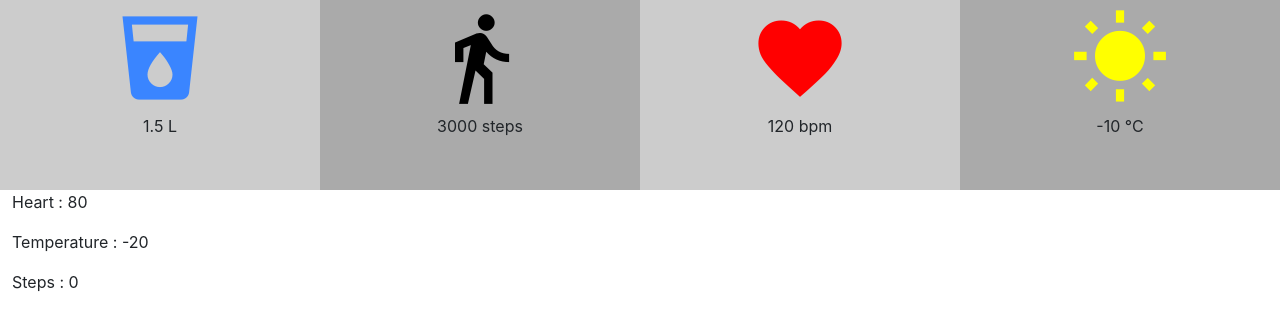
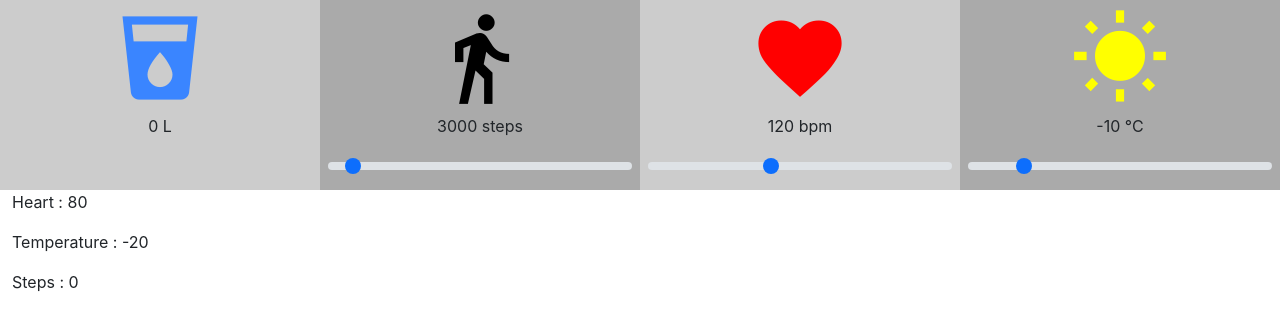
Before and after one commit to EverFJ/elsy, a React (Create React App) app: page / in a window 1280 px wide. Shown: the top 330 px of the page. Built offline with nearby package versions, Linux system fonts and the light colour scheme.

Commit message:
adding sliders

```diff
--- a/src/App.js
+++ b/src/App.js
@@ -1,5 +1,6 @@
 import React from "react";
 import Box from "./components/Box";
+// import "./styles/global.css";
 
 const tempMin = -20;
 const tempMax = 40;
@@ -10,30 +11,89 @@ const stepsMax = 50000;
 
 // créer un array d objet avec les props (clé + valeur)
 // Utiliser un map pour assigner les props
-const boxes = [
-  { icon: "local_drink", color: "#3A85FF", value: 1.5, unit: "L" },
-  { icon: "directions_walk", color: "black", value: 3000, unit: "steps" },
-  { icon: "favorite", color: "red", value: 120, unit: "bpm" },
-  { icon: "wb_sunny", color: "yellow", value: -10, unit: "°C" },
-];
+
+// const boxes = [
+//   { icon: "local_drink", color: "#3A85FF", value: 1.5, unit: "L" },
+//   { icon: "directions_walk", color: "black", value: 3000, unit: "steps" },
+//   { icon: "favorite", color: "red", value: 120, unit: "bpm" },
+//   { icon: "wb_sunny", color: "yellow", value: -10, unit: "°C" },
+// ];
 
 class App extends React.Component {
+  constructor(props) {
+    super(props);
+
+    this.state = {
+      water: 0,
+      heart: 120,
+      temperature: -10,
+      steps: 3000,
+    };
+  }
+
+  onHeartChange = (e) => {
+    this.setState({
+      heart: e,
+    });
+  };
+  onTempChange = (e) => {
+    this.setState({
+      temperature: e,
+    });
+  };
+  onStepChange = (e) => {
+    this.setState({
+      steps: e,
+    });
+  };
+
   render() {
-    // console.log("propsArray", boxes.map((elem) => elem.icon)[0]);
     return (
       <div className="container-fluid">
         <div className="row">
           {/* Water */}
-          {/* <Box icon="local_drink" color="#3A85FF" value={1.5} unit="L" /> */}
+          <Box
+            icon="local_drink"
+            color="#3A85FF"
+            value={this.state.water}
+            unit="L"
+            primary
+            water
+          />
           {/* Steps */}
-          {/* <Box icon="directions_walk" color="black" value={3000} unit="steps" /> */}
+          <Box
+            icon="directions_walk"
+            color="black"
+            value={this.state.steps}
+            unit="steps"
+            min={stepsMin}
+            max={stepsMax}
+            onChange={this.onStepChange}
+          />
           {/* Heart */}
-          {/* <Box icon="favorite" color="red" value={120} unit="bpm" /> */}
+          <Box
+            icon="favorite"
+            color="red"
+            value={this.state.heart}
+            unit="bpm"
+            primary
+            min={heartMin}
+            max={heartMax}
+            onChange={this.onHeartChange}
+          />
           {/* Temperature */}
-          {/* <Box icon="wb_sunny" color="yellow" value={-10} unit="°C" /> */}
+          <Box
+            icon="wb_sunny"
+            color="yellow"
+            value={this.state.temperature}
+            unit="°C"
+            min={tempMin}
+            max={tempMax}
+            onChange={this.onTempChange}
+          />
 
           {/* ALL BOXES IN ONE OPERATION */}
-          {boxes.map((elem, index) => (
+          {/* {boxes.map((elem, index) => (
             <Box
               icon={elem.icon}
               color={elem.color}
@@ -41,7 +101,7 @@ class App extends React.Component {
               unit={elem.unit}
               primary={index % 2 === 0}
             />
-          ))}
+          ))} */}
 
           <p>Heart : {heartMin}</p>
           <p>Temperature : {tempMin}</p>
--- a/src/components/Box.jsx
+++ b/src/components/Box.jsx
@@ -10,7 +10,7 @@ const StyledBox = styled.div`
 
 class Box extends React.Component {
   render() {
-    // console.log(this.props);
+    if (this.props.water) {
       return (
         <StyledBox primary={this.props.primary} className="col-sm-3 col-6">
           <span
@@ -24,6 +24,36 @@ class Box extends React.Component {
           </p>
         </StyledBox>
       );
+    } else {
+      return (
+        <StyledBox primary={this.props.primary} className="col-sm-3 col-6">
+          <span
+            style={{ color: this.props.color, fontSize: 100 }}
+            className="material-icons"
+          >
+            {this.props.icon}
+          </span>
+          <p>
+            {this.props.value} {this.props.unit}
+          </p>
+
+          <input
+            className="form-range"
+            type="range"
+            name="slider"
+            id="slider"
+            min={this.props.min}
+            max={this.props.max}
+            value={this.props.value}
+            onChange={() => {
+              // console.log("value", value);
+              console.log("this.props.value", this.props.value);
+              this.props.onChange();
+            }}
+          />
+        </StyledBox>
+      );
+    }
   }
 }
 export default Box;
```
Also changed, not shown: 1 other file (tests, documents, lock files or other folders). Lines whose indentation alone changed are shown as unchanged.
